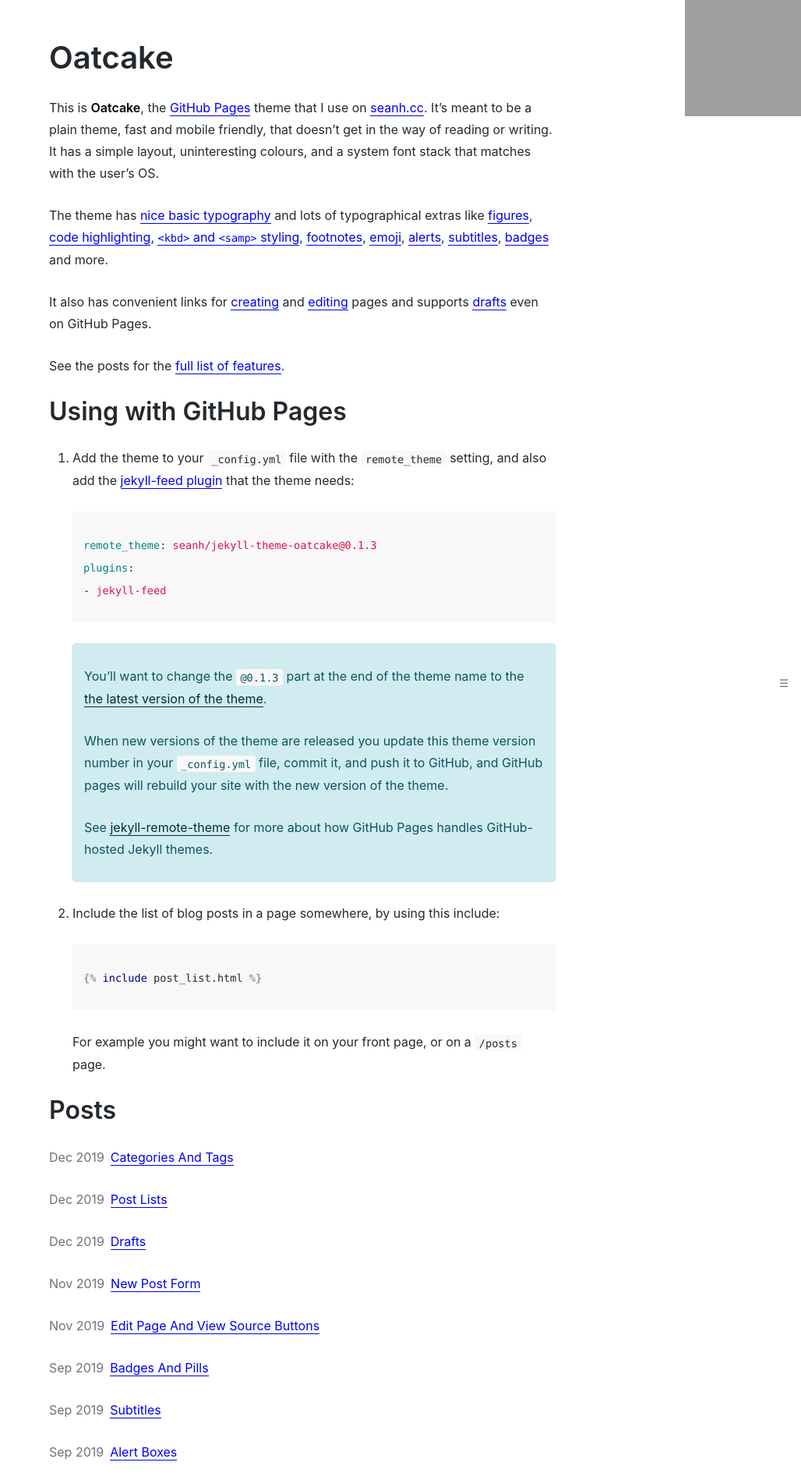
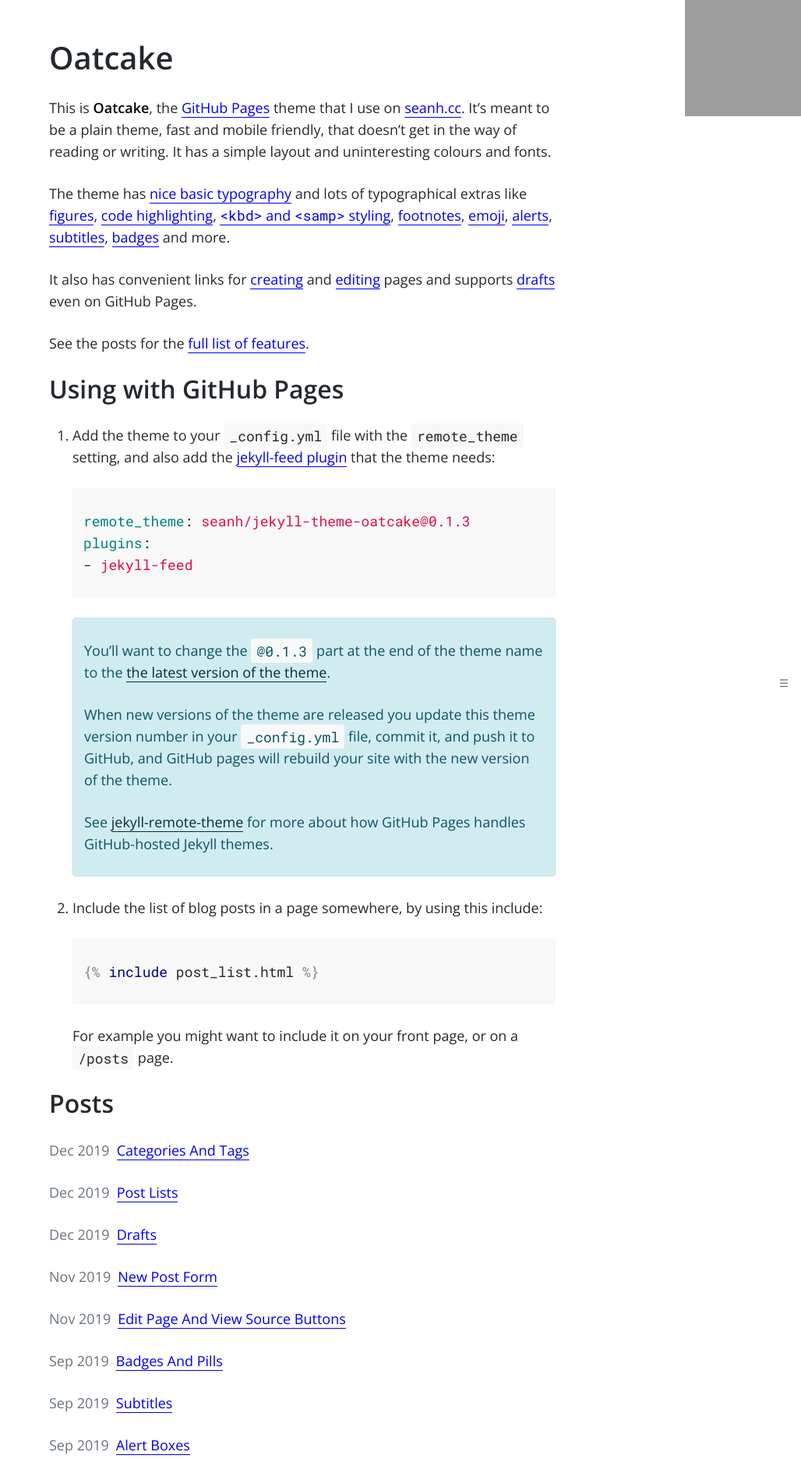
Before and after one commit to seanh/jekyll-theme-oatcake, a Jekyll site: the page built from index.md, in a window 1280 px wide. Shown: the top 1898 px of the page at 78% size, without its empty margins (252-1280 px from the left). Built offline with Jekyll 4.4.1, drawn with Linux system fonts in a browser that asks for light colours; comment, search, counter and statistics services are not loaded; our own code applies the rules of GitHub Pages for plain Markdown files; grey boxes are pictures that could not be loaded.

Commit message:
Change to CSS fonts
These two fonts seem reliable enough in terms of line-height. Other
fonts seem to produce a different line-height than that specified in the
CSS.

```diff
--- a/_sass/_code.scss
+++ b/_sass/_code.scss
@@ -3,7 +3,6 @@ code {
   color: var(--code-color);
   padding: 0.2em 0.4em;
   font-family: var(--code-font-family);
-  font-size: var(--code-font-size);
   border-radius: 3px;
 }
 
--- a/_sass/_typography.scss
+++ b/_sass/_typography.scss
@@ -4,6 +4,7 @@ body {
   font-size: var(--body-font-size);
   text-size-adjust: none;
   font-family: var(--body-font-family);
+  font-weight: var(--normal-font-weight);
   background-color: var(--body-background-color);
   color: var(--body-color);
   line-height: var(--body-line-height);
--- a/_sass/_variables.scss
+++ b/_sass/_variables.scss
@@ -1,3 +1,5 @@
+@import url('https://fonts.googleapis.com/css2?family=Open+Sans:ital,wght@0,400;0,600;1,400;1,600&family=Roboto+Mono:ital,wght@0,400;0,600;1,400;1,600&display=swap');
+
 :root {
   --body-background-color: white;
   --body-color: #24292e;
@@ -14,43 +16,15 @@
   --navbar-font-weight: 600;
   --navbar-font-size: 14px;
 
-  /* A system font stack based on ones used by GitHub, WordPress's admin
-   * dashboard, Medium, Bootstrap and others.
-   *
-   * I've omitted the Ubuntu font because I don't like it. Cantarell should be
-   * used on Ubuntu.
-   *
-   * The WordPress blog post recommends using only font weights 400 and 600
-   * with these:
-   * https://make.wordpress.org/core/2016/07/07/native-fonts-in-4-6/
-   */
-  --body-font-family: -apple-system, /* Safari and Firefox on macOS 10.11+ and iOS 9+ */
-                      BlinkMacSystemFont, /* Chrome on macOS */
-                      "Segoe UI", /* Windows 7+, all browsers */
-                      Cantarell, /* GNOME */
-                      Roboto, /* Android 4.0+ and Chrome OS */
-                      "Droid Sans", /* Android < 4.0 */
-                      "Helvetica Neue", /* macOS < 10.11 */
-                      Helvetica, /* Fallback */
-                      Arial, /* Fallback */
-                      sans-serif, /* The standard fallback */
-                      "Apple Color Emoji", /* Best emoji on macOS */
-                      "Segoe UI Emoji", /* Best emoji on Windows */
-                      "Segoe UI Symbol"; /* Best emoji on Windows */
-  --body-font-size: 16px;
+  --body-font-family: 'Open Sans', sans-serif;
+  --body-font-size: 18px;
   --body-line-height: 28px;
 
+  --normal-font-weight: 400;
   --bold-font-weight: 600;
 
-  --code-font-family: SFMono-Regular, /* macOS (and iOS?) */
-                      Consolas,
-                      Menlo, /* Most macOS and iOS users */
-                      Monaco, /* macOS before 2009 */
-                      "Liberation Mono", /* Red Hat/Linux, similar to Courier New */
-                      Courier,
-                      monospace; /* The standard fallback */
-  --code-font-size: 85%;
+  --code-font-family: 'Roboto Mono', monospace;
 
-  --small-font-size: 13px;
-  --small-line-height: 18px;
+  --small-font-size: 70%;
+  --small-line-height: 0.861111111111111rem;
 }
--- a/index.md
+++ b/index.md
@@ -8,8 +8,7 @@ Oatcake
 This is **Oatcake**, the [GitHub Pages](https://pages.github.com/) theme that I use on
 [seanh.cc](https://seanh.cc/). It's meant to be a plain theme, fast and mobile
 friendly, that doesn't get in the way of reading or writing. It has a simple
-layout, uninteresting colours, and a system font stack that matches with the
-user's OS.
+layout and uninteresting colours and fonts.
 
 The theme has
 [nice basic typography](_posts/2019-08-01-basics.md)
```
